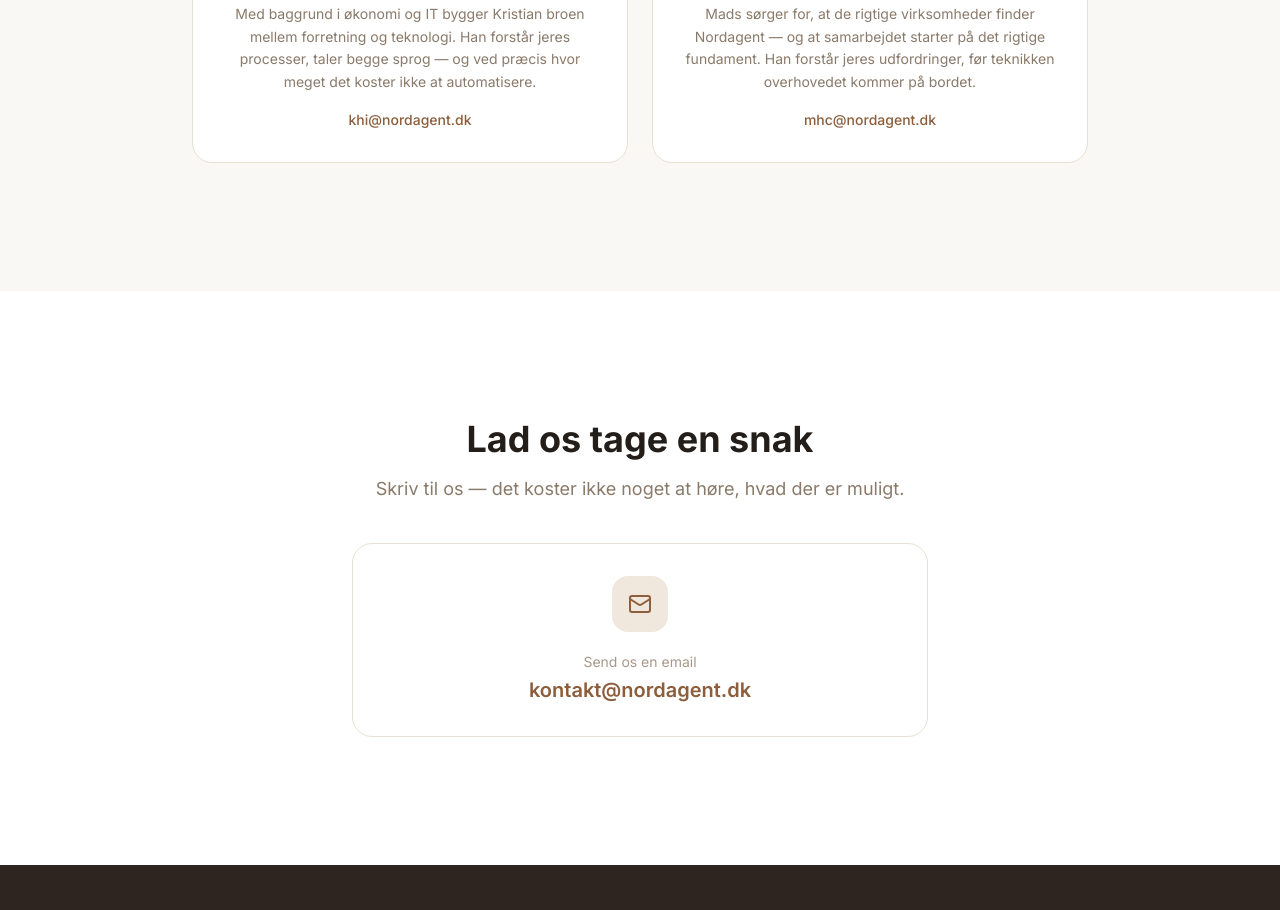
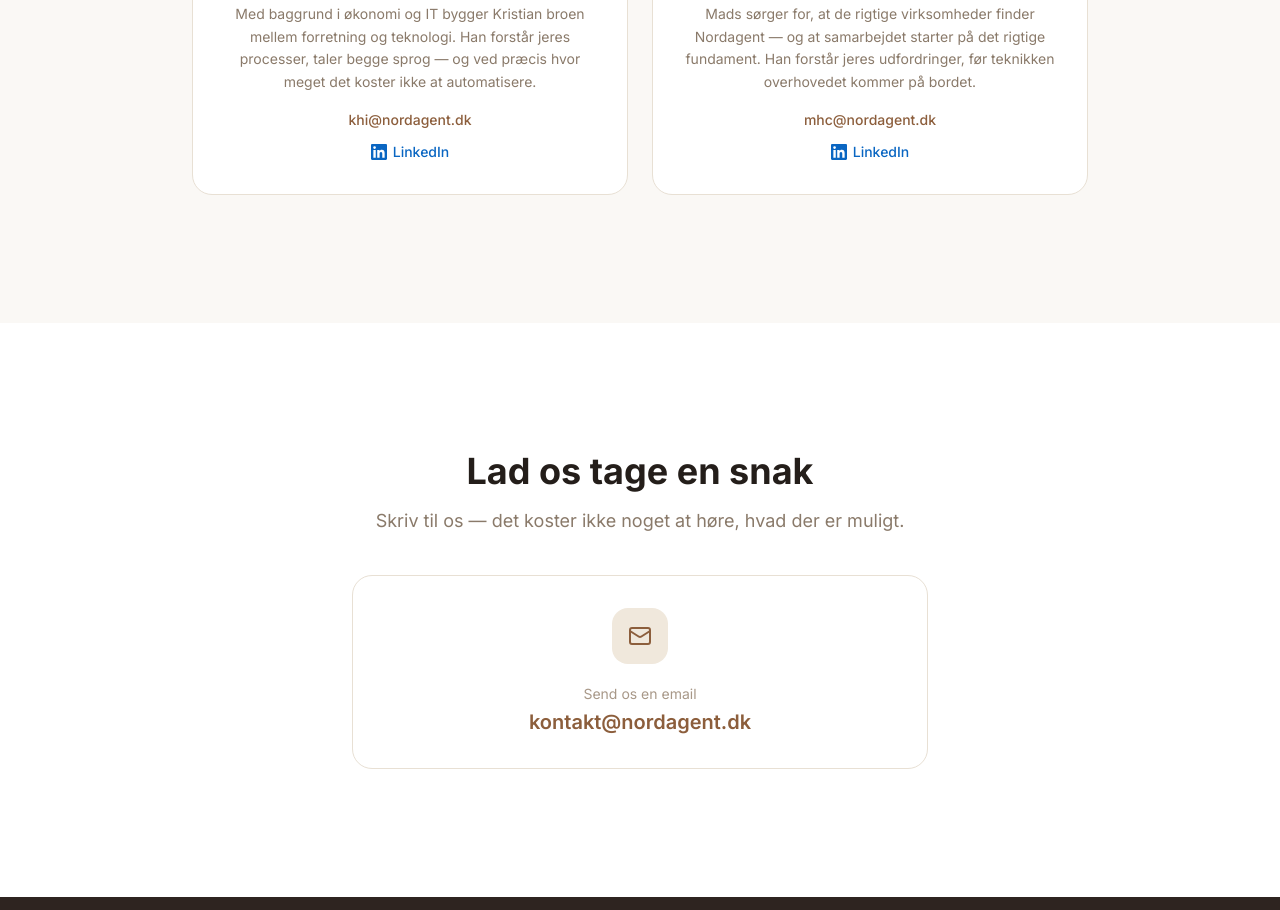
Before and after one commit to Krille-12/Nordagent, a plain HTML site: page index.html in a window 1280 px wide. Shown: the part 5238-6148 px from the top of the page. Drawn offline with nearby package versions, Linux system fonts and the light colour scheme.

Commit message:
Tilføj LinkedIn-links med logo til profilkort
Co-Authored-By: Claude Sonnet 4.6 <noreply@anthropic.com>

```diff
--- a/index.html
+++ b/index.html
@@ -1056,6 +1056,10 @@
           <span data-lang="en" style="display:none">With a background in finance and IT, Kristian bridges the gap between business and technology. He understands your processes, speaks both languages — and knows exactly how much it costs not to automate.</span>
         </p>
         <a href="mailto:khi@nordagent.dk" class="mt-4 text-sm font-medium" style="color:#8c5e3c;">khi@nordagent.dk</a>
+        <a href="https://www.linkedin.com/in/kristian-ibsen-a72a5b295" target="_blank" rel="noopener noreferrer" class="mt-3 flex items-center gap-1.5 text-sm font-medium" style="color:#0a66c2;">
+          <svg xmlns="http://www.w3.org/2000/svg" width="16" height="16" viewBox="0 0 24 24" fill="currentColor" aria-hidden="true"><path d="M20.447 20.452h-3.554v-5.569c0-1.328-.027-3.037-1.852-3.037-1.853 0-2.136 1.445-2.136 2.939v5.667H9.351V9h3.414v1.561h.046c.477-.9 1.637-1.85 3.37-1.85 3.601 0 4.267 2.37 4.267 5.455v6.286zM5.337 7.433a2.062 2.062 0 0 1-2.063-2.065 2.064 2.064 0 1 1 2.063 2.065zm1.782 13.019H3.555V9h3.564v11.452zM22.225 0H1.771C.792 0 0 .774 0 1.729v20.542C0 23.227.792 24 1.771 24h20.451C23.2 24 24 23.227 24 22.271V1.729C24 .774 23.2 0 22.222 0h.003z"/></svg>
+          LinkedIn
+        </a>
       </div>
 
       <!-- Mads -->
@@ -1073,6 +1077,10 @@
           <span data-lang="en" style="display:none">Mads makes sure the right businesses find Nordagent — and that every partnership starts on the right foundation. He understands your challenges before the technology even enters the conversation.</span>
         </p>
         <a href="mailto:mhc@nordagent.dk" class="mt-4 text-sm font-medium" style="color:#8c5e3c;">mhc@nordagent.dk</a>
+        <a href="https://www.linkedin.com/in/mads-clausen-711801403/" target="_blank" rel="noopener noreferrer" class="mt-3 flex items-center gap-1.5 text-sm font-medium" style="color:#0a66c2;">
+          <svg xmlns="http://www.w3.org/2000/svg" width="16" height="16" viewBox="0 0 24 24" fill="currentColor" aria-hidden="true"><path d="M20.447 20.452h-3.554v-5.569c0-1.328-.027-3.037-1.852-3.037-1.853 0-2.136 1.445-2.136 2.939v5.667H9.351V9h3.414v1.561h.046c.477-.9 1.637-1.85 3.37-1.85 3.601 0 4.267 2.37 4.267 5.455v6.286zM5.337 7.433a2.062 2.062 0 0 1-2.063-2.065 2.064 2.064 0 1 1 2.063 2.065zm1.782 13.019H3.555V9h3.564v11.452zM22.225 0H1.771C.792 0 0 .774 0 1.729v20.542C0 23.227.792 24 1.771 24h20.451C23.2 24 24 23.227 24 22.271V1.729C24 .774 23.2 0 22.222 0h.003z"/></svg>
+          LinkedIn
+        </a>
       </div>
 
     </div>
```
